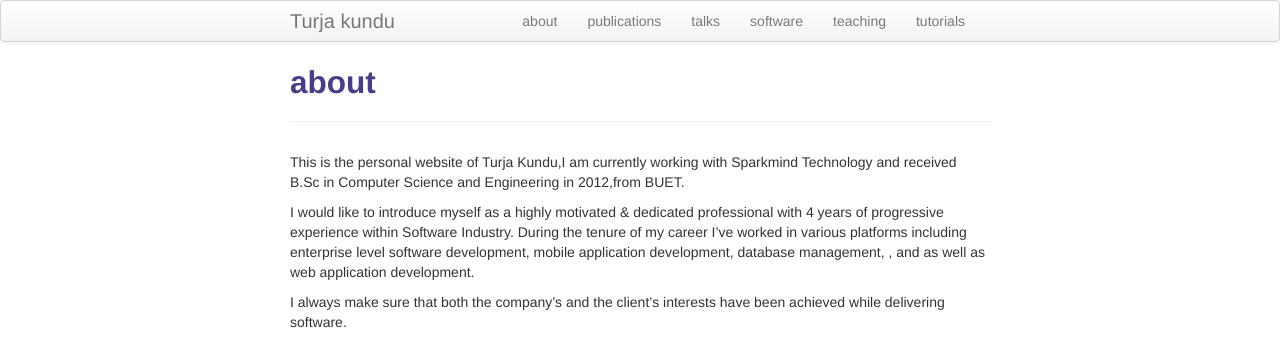
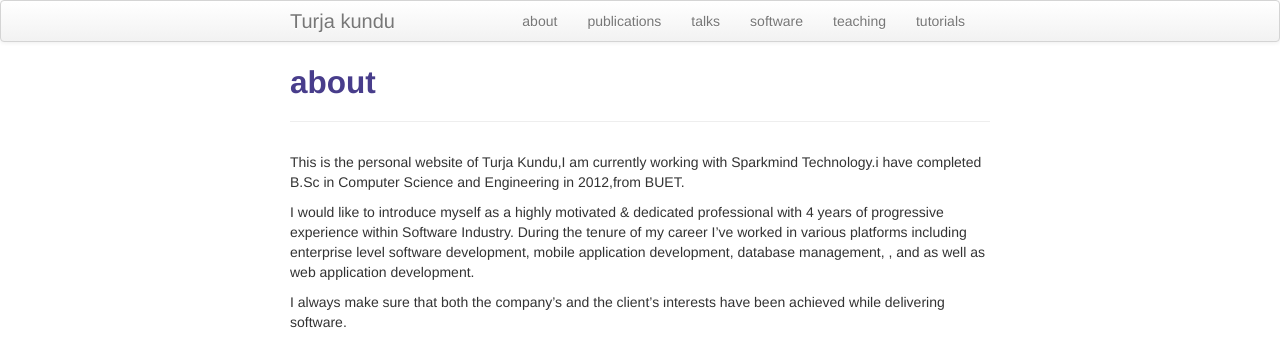
Before and after one commit to turjakundu/turjakundu.github.io, a Jekyll site: the page built from pages/about.md, in a window 1280 px wide. Shown: the top 344 px of the page. Built offline with Jekyll 4.4.1, drawn with Linux system fonts in a browser that asks for light colours; some of the changed lines change nothing that is shown.

Commit message:
hgdi Commit

```diff
--- a/pages/about.md
+++ b/pages/about.md
@@ -1,10 +1,10 @@
 ---
 layout: page
 title: about
-description: Karl Broman is Professor in Biostatistics and Medical Informatics at University of Wisconsin - Madison; research in statistical genetics
+description: Turja Kundu is Software Engineer currently working as a contract based Developer with Sparkmind Technologies.He received a B.Sc in Computer Science and Engineering in 2012,from BUET.
 ---
 
-This is the personal website of Turja Kundu,I am currently working with Sparkmind Technology and received B.Sc in Computer Science and Engineering in 2012,from BUET.
+This is the personal website of Turja Kundu,I am currently working with Sparkmind Technology.i have completed B.Sc in Computer Science and Engineering in 2012,from BUET.
 
 
 I would like to introduce myself as a highly motivated & dedicated professional with 4 years of progressive experience within Software Industry. During the tenure of my career I’ve worked in
```
